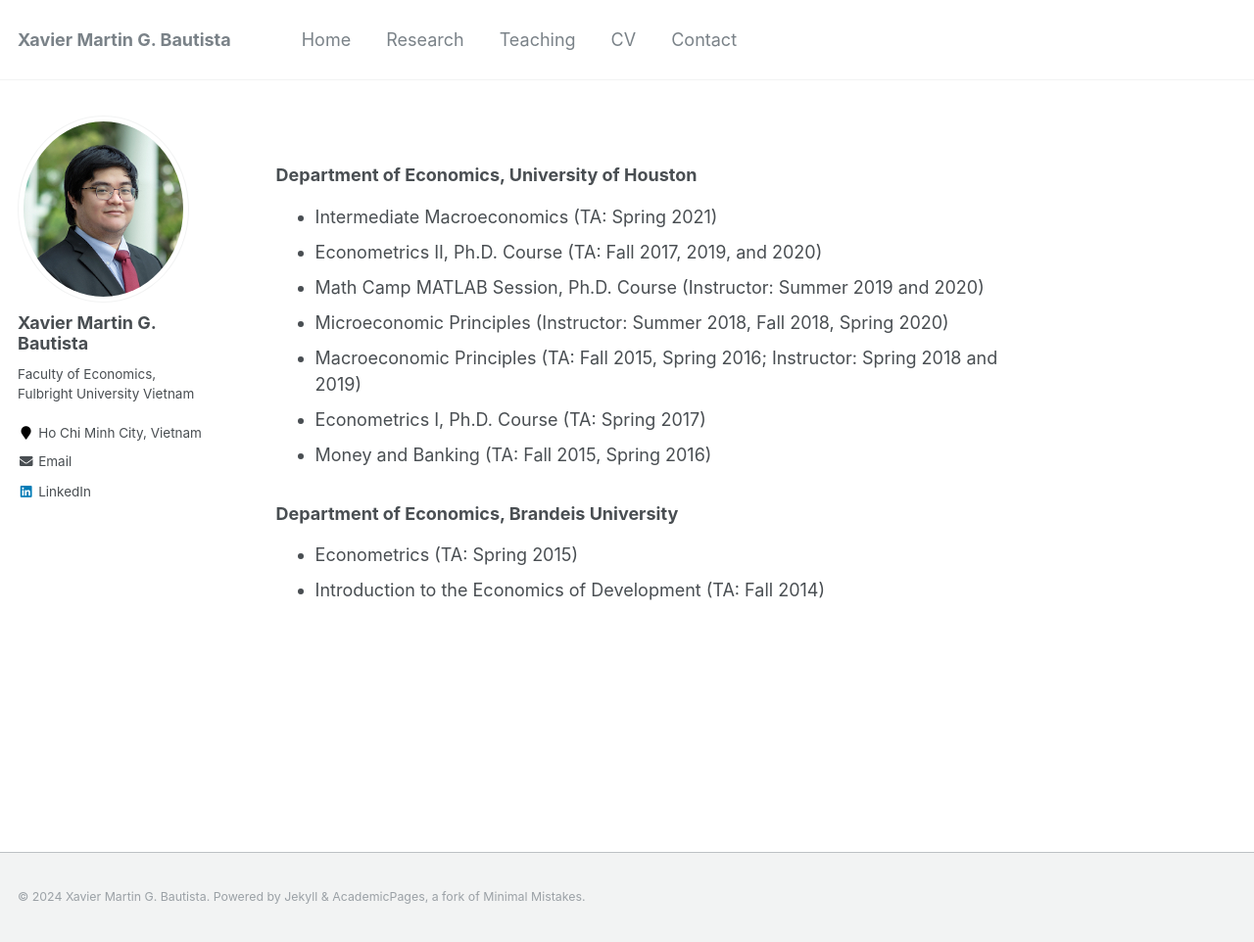
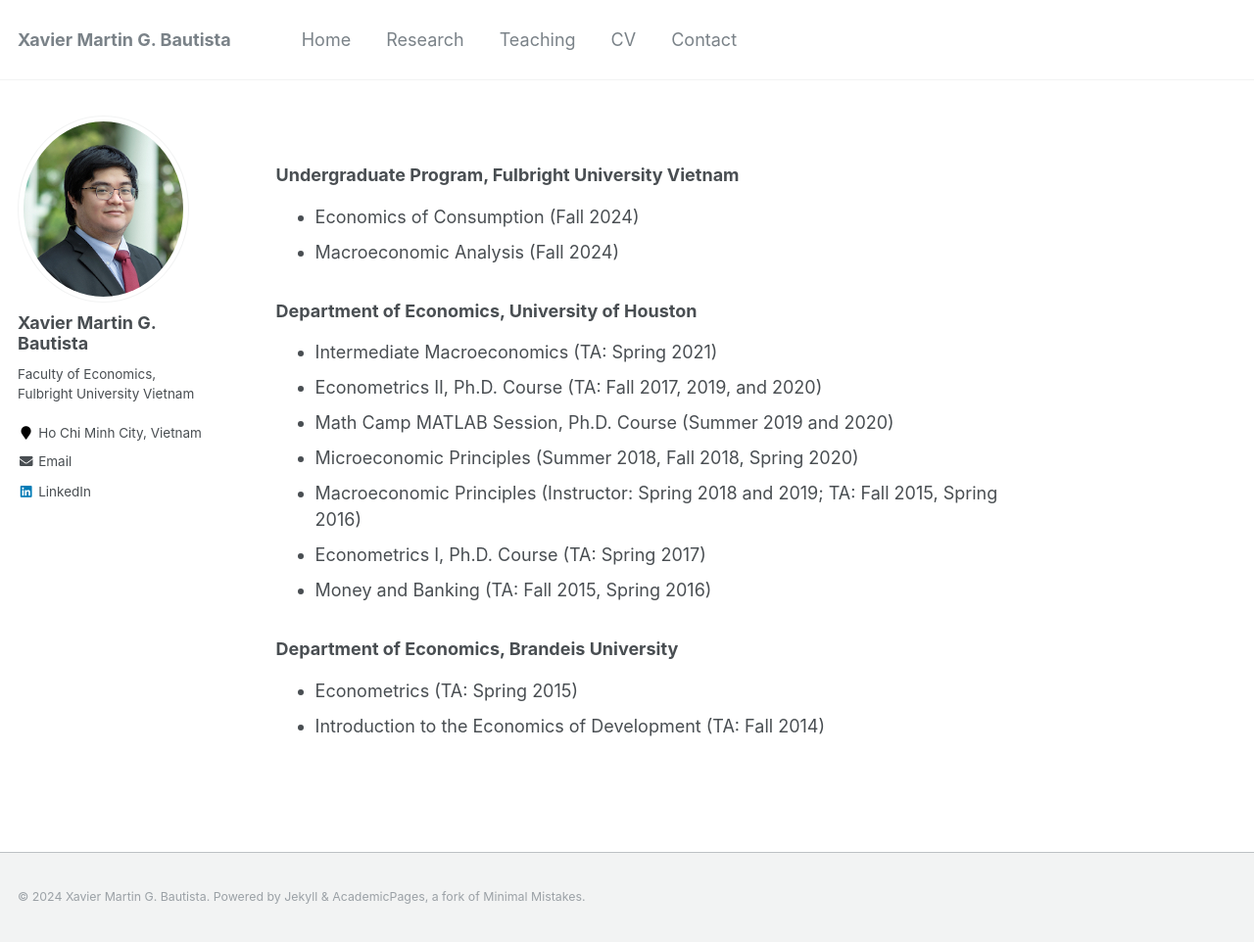
Before and after one commit to xmgbautista/xmgbautista.github.io, a Jekyll site: the page built from _pages/teaching.md, in a window 1280 px wide and 962 px high. Shown: the whole window at 98% size. Built offline with Jekyll 4.4.1, drawn with Linux system fonts in a browser that asks for light colours.

Commit message:
Update research and teaching

```diff
--- a/_pages/teaching.md
+++ b/_pages/teaching.md
@@ -5,13 +5,18 @@ permalink: /teaching/
 author_profile: true
 ---
 
+### Undergraduate Program, Fulbright University Vietnam
+
+* Economics of Consumption (Fall 2024)
+* Macroeconomic Analysis (Fall 2024)
+
 ### Department of Economics, University of Houston
 
 * Intermediate Macroeconomics (TA: Spring 2021)
 * Econometrics II, Ph.D. Course (TA: Fall 2017, 2019, and 2020)
-* Math Camp MATLAB Session, Ph.D. Course (Instructor: Summer 2019 and 2020)
-* Microeconomic Principles (Instructor: Summer 2018, Fall 2018, Spring 2020)
-* Macroeconomic Principles (TA: Fall 2015, Spring 2016; Instructor: Spring 2018 and 2019)
+* Math Camp MATLAB Session, Ph.D. Course (Summer 2019 and 2020)
+* Microeconomic Principles (Summer 2018, Fall 2018, Spring 2020)
+* Macroeconomic Principles (Instructor: Spring 2018 and 2019; TA: Fall 2015, Spring 2016)
 * Econometrics I, Ph.D. Course (TA: Spring 2017)
 * Money and Banking (TA: Fall 2015, Spring 2016)
 
```
Also changed, not shown: _pages/research.md (+1 -1 lines).
